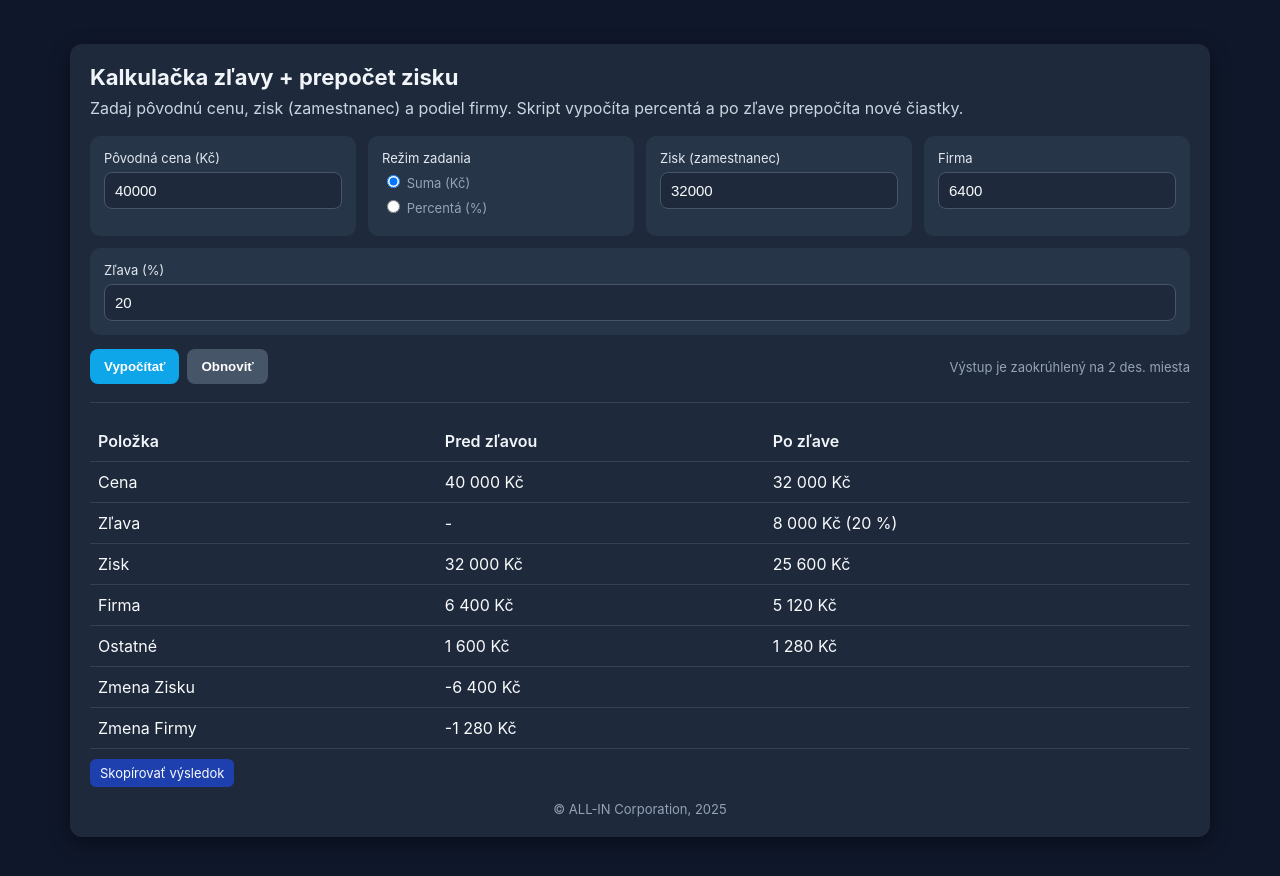
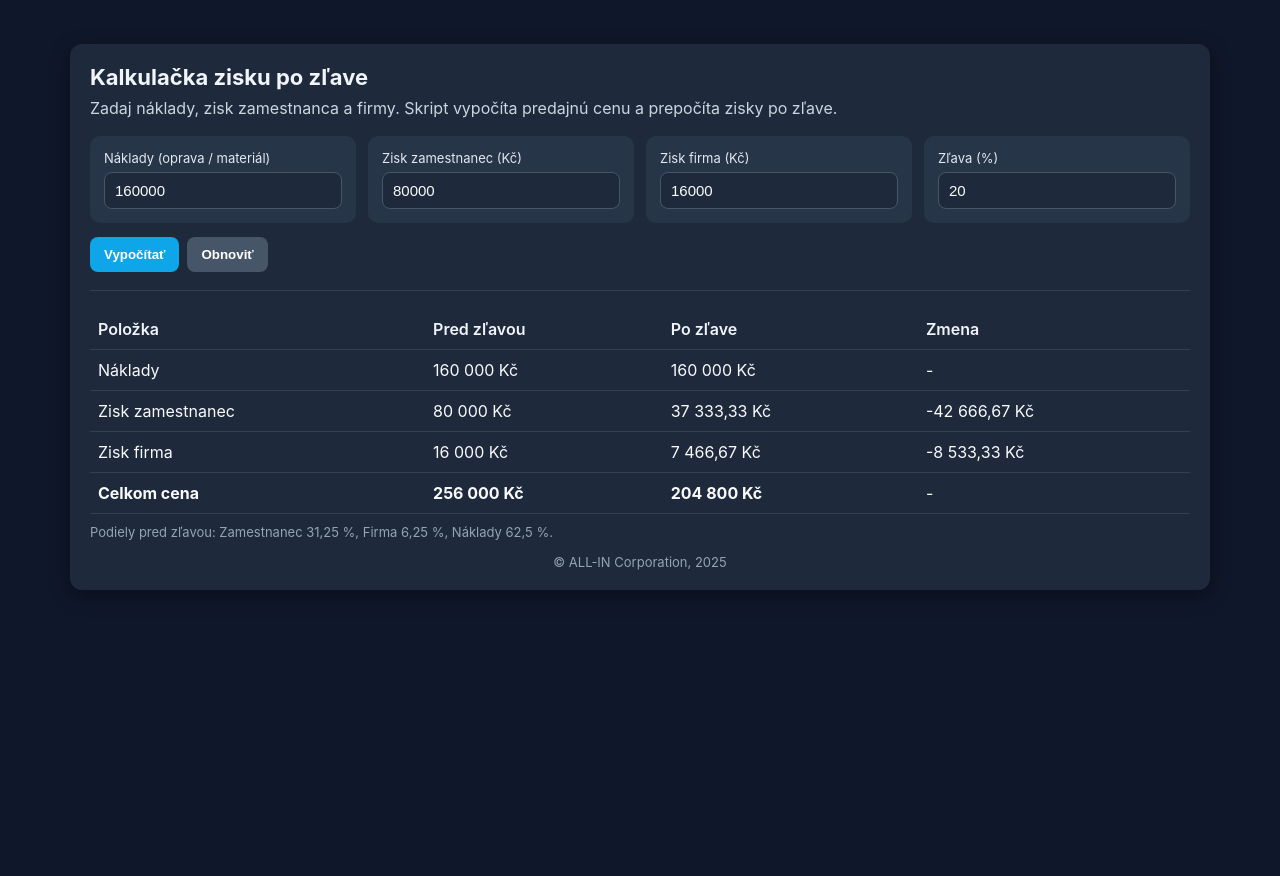
Before and after one commit to LightningSamko/kalkulackapercent, a plain HTML site: page index.html in a window 1280 px wide. After the commit the page ends 800 px from the top, so only its background shows below. Drawn offline with Linux system fonts and the light colour scheme.

Commit message:
Update index.html

```diff
--- a/index.html
+++ b/index.html
@@ -3,12 +3,11 @@
 <head>
   <meta charset="utf-8" />
   <meta name="viewport" content="width=device-width,initial-scale=1" />
-  <title>Kalkulačka zľavy + prepočet zisku (Zamestnanec / Firma)</title>
+  <title>Kalkulačka zisku po zľave (náklady + zisky)</title>
   <style>
     :root {
       font-family: Inter, system-ui, Segoe UI, Roboto, 'Helvetica Neue', Arial;
-      padding: 0;
-      margin: 0;
+      padding: 0; margin: 0;
     }
     body {
       padding: 18px;
@@ -23,64 +22,31 @@
       box-shadow: 0 6px 20px rgba(0,0,0,0.4);
       padding: 20px;
     }
-    h1 {
-      font-size: 22px;
-      margin: 0 0 8px;
-      color: #f1f5f9;
-    }
-    p.lead {
-      margin: 0 0 18px;
-      color: #cbd5e1;
-    }
-    .row {
-      display: flex;
-      gap: 12px;
-      flex-wrap: wrap;
-    }
+    h1 { font-size: 22px; margin: 0 0 8px; color: #f1f5f9; }
+    p.lead { margin: 0 0 18px; color: #cbd5e1; }
+    .row { display: flex; gap: 12px; flex-wrap: wrap; }
     .col {
-      flex: 1 1 220px;
-      min-width: 200px;
-      background: #273549;
-      padding: 14px;
-      border-radius: 10px;
-      box-sizing: border-box;
+      flex: 1 1 220px; min-width: 200px;
+      background: #273549; padding: 14px;
+      border-radius: 10px; box-sizing: border-box;
     }
     label {
-      display: block;
-      font-size: 13px;
-      margin-bottom: 6px;
-      color: #e2e8f0;
+      display: block; font-size: 13px;
+      margin-bottom: 6px; color: #e2e8f0;
     }
     input[type=text], input[type=number] {
-      width: 100%;
-      padding: 9px 10px;
-      border-radius: 8px;
-      border: 1px solid #475569;
-      background: #1e293b;
-      color: #f8fafc;
-      font-size: 15px;
-      box-sizing: border-box;
-      outline: none;
-      transition: border-color 0.2s, background 0.2s;
+      width: 100%; padding: 9px 10px;
+      border-radius: 8px; border: 1px solid #475569;
+      background: #1e293b; color: #f8fafc;
+      font-size: 15px; box-sizing: border-box;
+      outline: none; transition: border-color 0.2s, background 0.2s;
     }
-    input[type=text]:focus, input[type=number]:focus {
-      border-color: #0ea5e9;
-      background: #334155;
-    }
-    .controls {
-      display: flex;
-      gap: 8px;
-      align-items: center;
-      margin-top: 14px;
-    }
+    input:focus { border-color: #0ea5e9; background: #334155; }
+    .controls { display: flex; gap: 8px; align-items: center; margin-top: 14px; }
     button {
-      background: #0ea5e9;
-      color: #fff;
-      border: 0;
-      padding: 10px 14px;
-      border-radius: 8px;
-      cursor: pointer;
-      font-weight: 600;
+      background: #0ea5e9; color: #fff; border: 0;
+      padding: 10px 14px; border-radius: 8px;
+      cursor: pointer; font-weight: 600;
       transition: background 0.2s;
     }
     button:hover { background: #0284c7; }
@@ -90,81 +56,55 @@
       border-top: 1px solid #334155;
       padding-top: 18px;
     }
-    table {
-      width: 100%;
-      border-collapse: collapse;
-    }
-    td, th {
-      padding: 10px 8px;
-      text-align: left;
-      border-bottom: 1px solid #334155;
-    }
-    th {
-      font-weight: 600;
-      color: #f1f5f9;
-    }
+    table { width: 100%; border-collapse: collapse; }
+    td, th { padding: 10px 8px; text-align: left; border-bottom: 1px solid #334155; }
+    th { font-weight: 600; color: #f1f5f9; }
     .muted { color: #94a3b8; font-size: 13px; }
     .warn { color: #facc15; font-weight: 600; }
     .small { font-size: 13px; color: #94a3b8; }
     .copy {
-      background: #1e40af;
-      border-radius: 6px;
-      padding: 6px 10px;
-      cursor: pointer;
-      color: #f8fafc;
-      font-size: 13px;
+      background: #1e40af; border-radius: 6px;
+      padding: 6px 10px; cursor: pointer;
+      color: #f8fafc; font-size: 13px;
     }
     .copy:hover { background: #1d4ed8; }
-    footer {
-      margin-top: 14px;
-      font-size: 13px;
-      color: #94a3b8;
-      text-align: center;
-    }
+    footer { margin-top: 14px; font-size: 13px; color: #94a3b8; text-align: center; }
   </style>
 </head>
 <body>
   <div class="wrap">
-    <h1>Kalkulačka zľavy + prepočet zisku</h1>
-    <p class="lead">Zadaj pôvodnú cenu, zisk (zamestnanec) a podiel firmy. Skript vypočíta percentá a po zľave prepočíta nové čiastky.</p>
+    <h1>Kalkulačka zisku po zľave</h1>
+    <p class="lead">Zadaj náklady, zisk zamestnanca a firmy. Skript vypočíta predajnú cenu a prepočíta zisky po zľave.</p>
 
     <form id="calcForm">
       <div class="row">
         <div class="col">
-          <label for="price">Pôvodná cena (Kč)</label>
-          <input id="price" type="text" inputmode="numeric" value="40000" />
+          <label for="naklady">Náklady (oprava / materiál)</label>
+          <input id="naklady" type="text" inputmode="numeric" value="160000" />
         </div>
         <div class="col">
-          <label>Režim zadania</label>
-          <label class="small"><input type="radio" name="mode" value="amount" checked> Suma (Kč)</label>
-          <label class="small"><input type="radio" name="mode" value="percent"> Percentá (%)</label>
+          <label for="ziskZam">Zisk zamestnanec (Kč)</label>
+          <input id="ziskZam" type="text" inputmode="numeric" value="80000" />
         </div>
         <div class="col">
-          <label for="zisk">Zisk (zamestnanec)</label>
-          <input id="zisk" type="text" inputmode="numeric" value="32000" />
+          <label for="ziskFirma">Zisk firma (Kč)</label>
+          <input id="ziskFirma" type="text" inputmode="numeric" value="16000" />
         </div>
         <div class="col">
-          <label for="firma">Firma</label>
-          <input id="firma" type="text" inputmode="numeric" value="6400" />
-        </div>
-        <div class="col">
-          <label for="discount">Zľava (%)</label>
-          <input id="discount" type="number" min="0" max="100" value="20" />
+          <label for="zlava">Zľava (%)</label>
+          <input id="zlava" type="number" min="0" max="100" value="20" />
         </div>
       </div>
 
       <div class="controls">
         <button id="run" type="button">Vypočítať</button>
         <button id="reset" type="button" class="secondary">Obnoviť</button>
-        <div class="small" style="margin-left:auto">Výstup je zaokrúhlený na 2 des. miesta</div>
       </div>
     </form>
 
     <div class="results" id="results"></div>
 
-    <footer>
-      © ALL-IN Corporation, 2025
-    </footer>
+    <footer>© ALL-IN Corporation, 2025</footer>
   </div>
 
   <script>
@@ -180,80 +120,56 @@
       return Number(n.toFixed(digits)).toLocaleString('sk-SK');
     }
 
-    function getMode(){ return document.querySelector('input[name="mode"]:checked').value; }
+    function compute(){
+      const naklady = parseNum(el('naklady').value);
+      const ziskZam = parseNum(el('ziskZam').value);
+      const ziskFirma = parseNum(el('ziskFirma').value);
+      const zlava = parseNum(el('zlava').value);
 
-    function compute(){
-      const price = parseNum(el('price').value);
-      const ziskIn = parseNum(el('zisk').value);
-      const firmaIn = parseNum(el('firma').value);
-      const discount = parseNum(el('discount').value);
-      const mode = getMode();
+      if(!isFinite(naklady) || naklady <= 0) return render("Chybné náklady");
+      if(!isFinite(zlava) || zlava < 0 || zlava > 100) return render("Chybná zľava");
 
-      if(!isFinite(price) || price <= 0) return render("Chybná pôvodná cena");
-      if(!isFinite(discount) || discount < 0 || discount > 100) return render("Chybná zľava");
+      const predajnaCena = naklady + ziskZam + ziskFirma;
+      const novaCena = predajnaCena * (1 - zlava/100);
 
-      let percZisk, percFirma, origZiskAmt, origFirmaAmt;
-      if(mode === 'amount'){
-        origZiskAmt = ziskIn;
-        origFirmaAmt = firmaIn;
-        percZisk = (origZiskAmt / price) * 100;
-        percFirma = (origFirmaAmt / price) * 100;
-      } else {
-        percZisk = ziskIn;
-        percFirma = firmaIn;
-        origZiskAmt = (price * percZisk) / 100;
-        origFirmaAmt = (price * percFirma) / 100;
-      }
-      const percSum = percZisk + percFirma;
-      const otherPerc = 100 - percSum;
+      // Po zľave sa znižuje len zisk
+      const novaZiskSuma = novaCena - naklady;
+      const pomerZam = ziskZam / (ziskZam + ziskFirma);
+      const novaZiskZam = novaZiskSuma * pomerZam;
+      const novaZiskFirma = novaZiskSuma * (1 - pomerZam);
 
-      const discountAmt = (price * discount) / 100;
-      const newPrice = price - discountAmt;
+      const deltaZam = novaZiskZam - ziskZam;
+      const deltaFirma = novaZiskFirma - ziskFirma;
 
-      const newZisk = (newPrice * percZisk) / 100;
-      const newFirma = (newPrice * percFirma) / 100;
-      const newOther = (newPrice * otherPerc) / 100;
-
-      const deltaZisk = newZisk - origZiskAmt;
-      const deltaFirma = newFirma - origFirmaAmt;
-
-      let warnings = '';
-      if(percSum > 100){ warnings = `<div class="warn">Pozor: súčet percent > 100 %</div>`; }
+      const percNaklady = (naklady / predajnaCena) * 100;
+      const percZam = (ziskZam / predajnaCena) * 100;
+      const percFirma = (ziskFirma / predajnaCena) * 100;
 
       const html = `
-        ${warnings}
         <table>
-          <thead><tr><th>Položka</th><th>Pred zľavou</th><th>Po zľave</th></tr></thead>
+          <thead><tr><th>Položka</th><th>Pred zľavou</th><th>Po zľave</th><th>Zmena</th></tr></thead>
           <tbody>
-            <tr><td>Cena</td><td>${fmt(price)} Kč</td><td>${fmt(newPrice)} Kč</td></tr>
-            <tr><td>Zľava</td><td>-</td><td>${fmt(discountAmt)} Kč (${discount} %)</td></tr>
-            <tr><td>Zisk</td><td>${fmt(origZiskAmt)} Kč</td><td>${fmt(newZisk)} Kč</td></tr>
-            <tr><td>Firma</td><td>${fmt(origFirmaAmt)} Kč</td><td>${fmt(newFirma)} Kč</td></tr>
-            <tr><td>Ostatné</td><td>${fmt(price*otherPerc/100)} Kč</td><td>${fmt(newOther)} Kč</td></tr>
-            <tr><td>Zmena Zisku</td><td colspan="2">${fmt(deltaZisk)} Kč</td></tr>
-            <tr><td>Zmena Firmy</td><td colspan="2">${fmt(deltaFirma)} Kč</td></tr>
+            <tr><td>Náklady</td><td>${fmt(naklady)} Kč</td><td>${fmt(naklady)} Kč</td><td>-</td></tr>
+            <tr><td>Zisk zamestnanec</td><td>${fmt(ziskZam)} Kč</td><td>${fmt(novaZiskZam)} Kč</td><td>${fmt(deltaZam)} Kč</td></tr>
+            <tr><td>Zisk firma</td><td>${fmt(ziskFirma)} Kč</td><td>${fmt(novaZiskFirma)} Kč</td><td>${fmt(deltaFirma)} Kč</td></tr>
+            <tr><td><b>Celkom cena</b></td><td><b>${fmt(predajnaCena)} Kč</b></td><td><b>${fmt(novaCena)} Kč</b></td><td>-</td></tr>
           </tbody>
         </table>
-        <div style="margin-top:10px;display:flex;gap:8px;align-items:center">
-          <div class="copy" id="copy">Skopírovať výsledok</div>
+        <div class="small" style="margin-top:10px">
+          Podiely pred zľavou: Zamestnanec ${fmt(percZam)} %, Firma ${fmt(percFirma)} %, Náklady ${fmt(percNaklady)} %.
         </div>
       `;
       el('results').innerHTML = html;
-
-      document.getElementById('copy').addEventListener('click', ()=>{
-        const text = `Cena: ${fmt(price)} Kč -> ${fmt(newPrice)} Kč (po zľave)`;
-        navigator.clipboard.writeText(text);
-        document.getElementById('copy').textContent = 'Skopírované ✓';
-        setTimeout(()=>document.getElementById('copy').textContent='Skopírovať výsledok',1200);
-      });
     }
 
     function render(msg){ el('results').innerHTML = `<div class="warn">${msg}</div>`; }
 
     document.getElementById('run').addEventListener('click', compute);
     document.getElementById('reset').addEventListener('click', ()=>{
-      el('price').value = '40000'; el('zisk').value = '32000'; el('firma').value = '6400'; el('discount').value = '20';
-      document.querySelector('input[name="mode"][value="amount"]').checked = true;
+      el('naklady').value = '160000';
+      el('ziskZam').value = '80000';
+      el('ziskFirma').value = '16000';
+      el('zlava').value = '20';
       compute();
     });
     compute();
```
